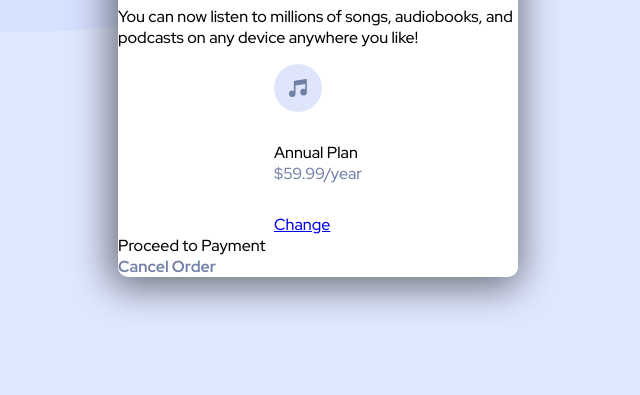
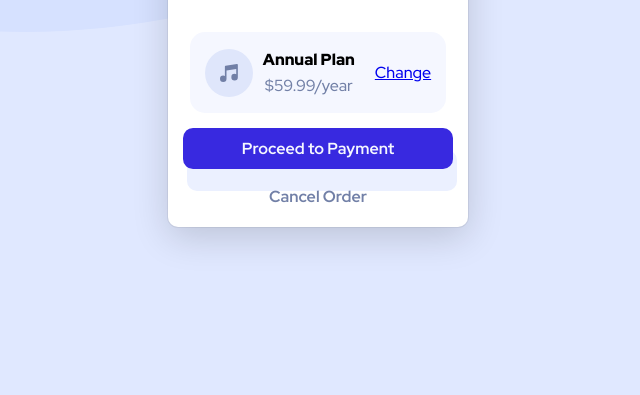
Before and after one commit to aydom669/order-summary-component-main, a plain HTML site: page index.html in a window 1280 px wide. Shown: the part 405-800 px from the top of the page, without its empty margins (322-962 px from the left). Drawn offline with Linux system fonts and the light colour scheme.

Commit message:
pequenas mudanças no css
adicionando as novas nomenclaturas e adicionando uma nova box-shadow

```diff
--- a/style.css
+++ b/style.css
@@ -1,12 +1,6 @@
 @import url('https://fonts.googleapis.com/css2?family=Red+Hat+Display:wght@500;700;900&display=swap');
-body {
-    margin: 0px;
-    padding: 0px;
-    font-family: "Red Hat Display";
-    background: var(--color-azul-claro);
-    box-sizing: border-box;
-}
- :root {
+
+:root {
     --color-azul-claro: hsl(225, 100%, 94%);
     --color-brilhante-azul-claro: hsl(245, 75%, 52%);
     --color-azul-muito-claro: hsl(225, 100%, 98%);
@@ -14,112 +8,92 @@ body {
     --color-zul-escuro: hsl(223, 47%, 23%);
     --font-size-paragraph: 16px;
 }
-main{
+
+body{
+    font-family: "Red Hat Display";
+    margin: 0;
+    padding: 0;
+    box-sizing: border-box;
+    background-color: var(--color-azul-claro);
+}
+.main{
+    max-width: 18.75rem;
+    margin: 1.875rem;
     background-color: white;
-    margin: 30px;
-    border: none;
     border-radius: 10px;
-    max-width: 300px;
-    margin: 100px auto;
-    box-shadow: -3px 5px 38px 5px rgba(0,0,0,0.53);
+    margin: 6.25rem auto;
+    box-shadow: rgba(0, 0, 0, 0.16) 0px 10px 36px 0px, rgba(0, 0, 0, 0.06) 0px 0px 0px 1px;
 }
-
-.Boxprincipal {
+.card{
     display: grid;
     text-align: center;
 }
-
-.Boxprincipal__imagem img {
+.card__img--top img{
     width: 100%;
     height: auto;
-    left: auto;
-    border-radius: 15px 15px 0px 0px;
+    border: none;
+    border-radius: 18px 18px 0px 0px;
 }
-
-.descricao {
+.card__text{
     padding: 8px;
 }
-.descricao__titulo {
+.card__titulo{
     font-weight: 900;
+    color: var(--color-zul-escuro);
     font-size: 1.7em;
-    color: var(--color-zul-escuro);
 }
-.descricao__texto {
-    font-size: var(--font-size-paragraph);
+.card__paragrafo{
     color: var(--color-zul-dessaturado);
-    padding: 10px;
+    padding: 6px;
     line-height: 23px;
-
 }
-.planos {
+.card-planos{
     display: grid;
-    grid-gap:30px;
     justify-content: center;
-
+    gap: 30px;
 }
-
-.planos span {
-    color: var(--color-zul-dessaturado);
-    font-weight: 500px;
-}
-
-.planos__conteudo {
+.planos{
     display: flex;
     flex-direction: row;
     align-items: center;
-    background-color: var(--color-azul-muito-claro);
+    background: var(--color-azul-muito-claro);
     padding: 15px;
+    border: none;
     border-radius: 15px;
-
 }
-
-.anual {
-    color: var(--color-zul-escuro);
+.annual{
+    padding: 0px 20px 0px 10px;
     font-weight: 900;
     line-height: 1.6em;
-    padding: 0px 20px 0px 20px;
 }
-
-.pagamentos {
+.annual span {
+    color: var(--color-zul-dessaturado);
+    font-weight: 500;
+}
+.card__pagamento{
+    width: 250px;
+    margin-left: 15px;
+    margin-top: 15px;
+    margin-bottom: 17px;
     background-color: var(--color-brilhante-azul-claro);
-    color: var(--color-azul-claro);
+    color: var(--color-azul-muito-claro);
+    padding: 10px;
+    border-radius: 10px;
     font-weight: 700;
-    border-radius: 10px;
-    padding: 15px;
-    box-shadow: 4px 22px hsl(225, 100%, 95%);
+    box-shadow: 4px 22px hsl(225, 100%, 96%);
 }
-
-.link a {
-    color: var(--color-brilhante-azul-claro);
-
+.card__cancel {
+    margin-bottom: 20px;
 }
-
-.cancel {
+.cancel{
     color: var(--color-zul-dessaturado);
-    margin-bottom: 17px;
     font-weight: 700;
-    cursor: pointer;
 }
-
-.cancel:hover {
-    color: hsl(245, 75%, 52%);
-}
-
-@media screen and (min-width: 600px) {
-    main {
-        max-width: 400px;
-    }
-    body {
+@media screen and (min-width: 400px) {
+    body{
         background: url(./images/pattern-background-desktop.svg);
         background-repeat: no-repeat;
         background-color: var(--color-azul-claro);
     }
-    .pagamentos:hover {
-        background: var(--color-zul-dessaturado);
-        cursor: pointer;
-    }
-    .link a:hover {
-        cursor: pointer;
-        text-decoration: none;
-    }
+
 }
```
